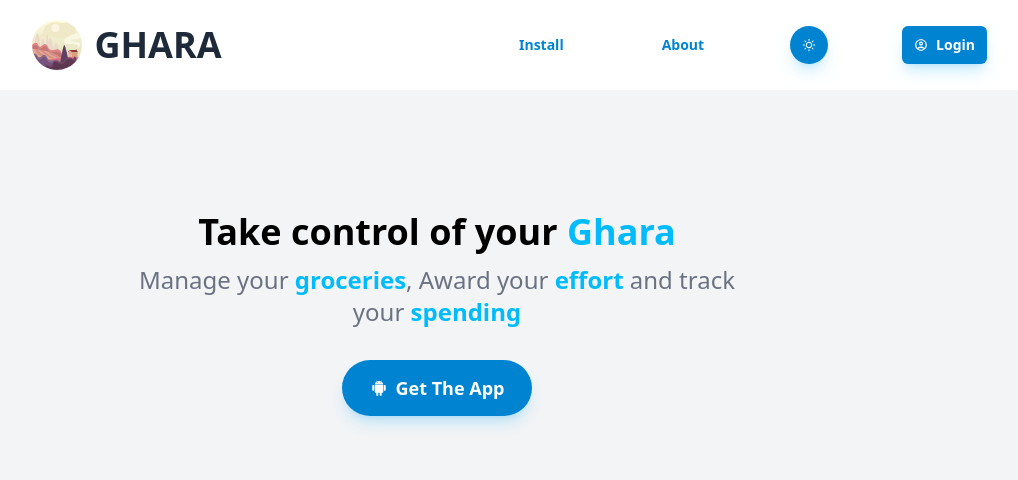
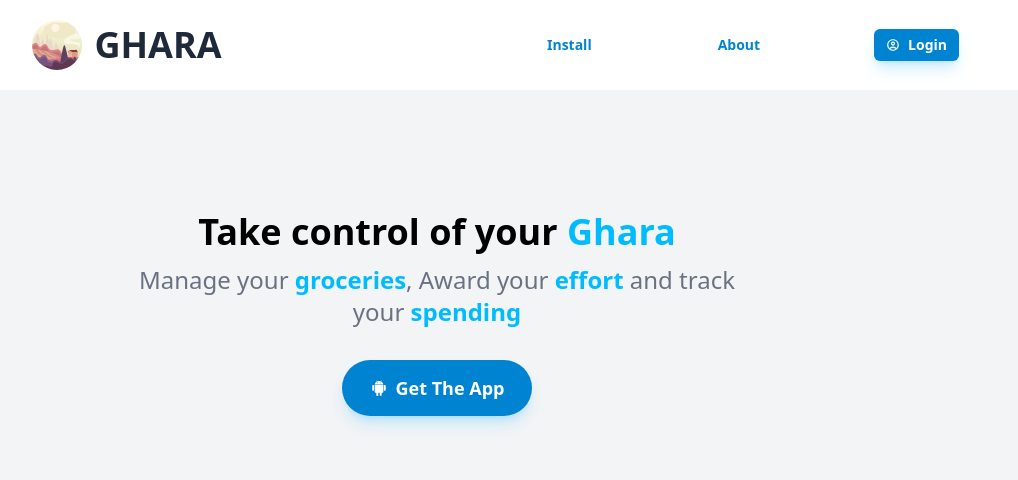
Before and after one commit to yashweblife/Ghara, a React (Vite) app in the folder client/web/GHARA/: page / in a window 1280 px wide. Shown: the top 480 px of the page, without its empty margins (203-1221 px from the left). Built offline with nearby package versions, Linux system fonts and the light colour scheme; no server answers.

Commit message:
remove toggle

```diff
--- a/client/web/GHARA/src/components/main/Header/Header.tsx
+++ b/client/web/GHARA/src/components/main/Header/Header.tsx
@@ -1,13 +1,8 @@
-import { useState } from 'react';
-import { AiOutlineSun } from 'react-icons/ai';
-import { MdOutlineAccountCircle, MdOutlineDarkMode } from 'react-icons/md';
+import { MdOutlineAccountCircle } from 'react-icons/md';
 import Logo from '../../../../public/logo.svg';
 import Button from "../../ui/Button/Button";
 export default function Header() {
-    const [themeMode, setThemeMode] = useState(false);
-    const handleThemeChange = () => {
-        setThemeMode(prev => !prev);
-    }
+
     return (
         <header
             className="dark:bg-gray-900 py-10 px-2 flex-col w-full flex md:flex-row items-center align-middle md:justify-between md:px-5 md:py-5"
@@ -26,13 +21,6 @@
             >
                 <Button variant="ghost" size='sm' text='Install' />
                 <Button variant="ghost" size='sm' text='About' />
-                <Button
-                    variant={themeMode ? "outlined" : 'solid'}
-                    rounded='full'
-                    size='sm'
-                    icon={themeMode ? <MdOutlineDarkMode /> : <AiOutlineSun />}
-                    onClick={handleThemeChange}
-                />
                 <Button variant="solid" size='sm' text='Login' icon={<MdOutlineAccountCircle />} />
             </nav>
         </header>
```
